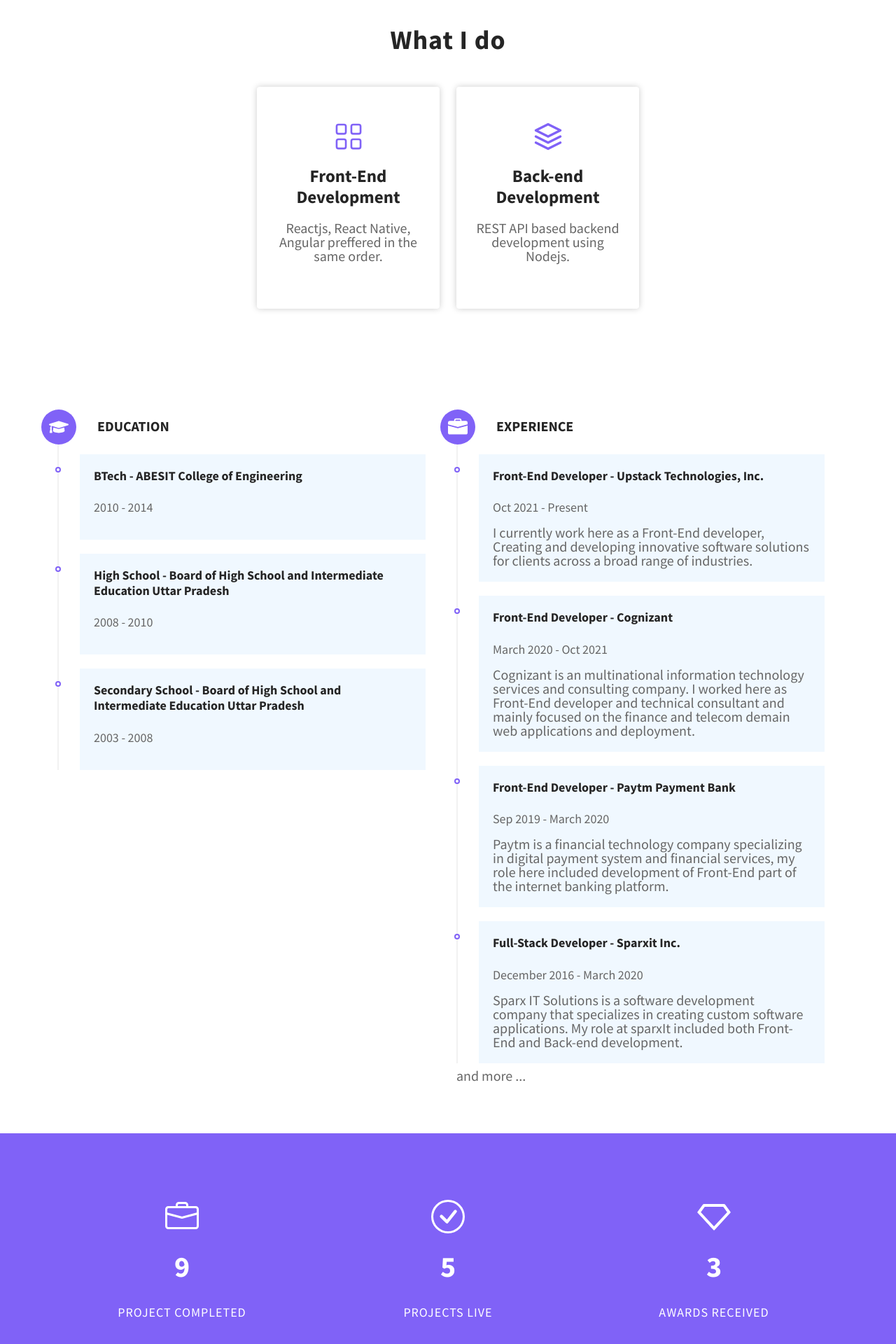
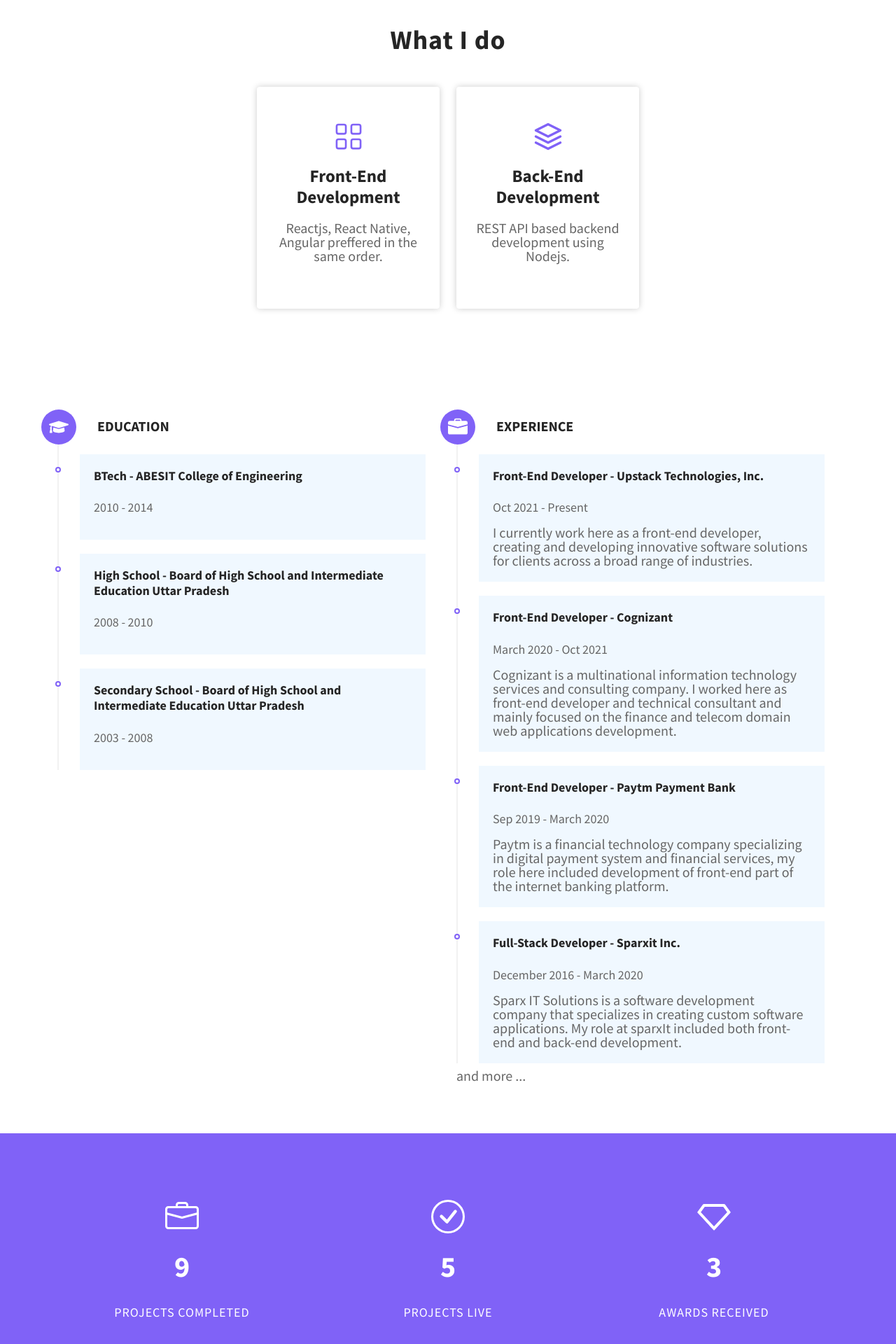
Before and after one commit to mustkem/portfolio, a Next.js app: page / in a window 1280 px wide. Shown: the part 1489-3409 px from the top of the page at 70% size. Built offline with nearby package versions, Linux system fonts and the light colour scheme.

Commit message:
fix: experience texts

```diff
--- a/components/About/About.jsx
+++ b/components/About/About.jsx
@@ -23,7 +23,7 @@ const About = () => {
             >
               <h3 className="d-flex justify-content-center">Hi There!</h3>
               <p>
-                I am a Front-End developer with a passion to create powerful
+                I am a front-end developer with a passion to create powerful
                 tech products. With over 7 years of experience in software
                 development, I load an arsenal of various technologies aimed at
                 high quality development adhering to the industry standards
--- a/components/Counter/Counter.jsx
+++ b/components/Counter/Counter.jsx
@@ -31,7 +31,7 @@ const Counter = () => {
                 <BsBriefcase />
               </div>
               <div className="counterUp">9</div>
-              <p>Project Completed</p>
+              <p>Projects Completed</p>
             </div>
           </div>
           {/* Counter Item */}
--- a/components/Resume/Resume.jsx
+++ b/components/Resume/Resume.jsx
@@ -80,7 +80,7 @@ const Resume = () => {
                     </h3>
                     <span>Oct 2021 - Present</span>
                     <p className="line-text">
-                      I currently work here as a Front-End developer, Creating
+                      I currently work here as a front-end developer, creating
                       and developing innovative software solutions for clients
                       across a broad range of industries.
                     </p>
@@ -93,11 +93,10 @@ const Resume = () => {
                     </h3>
                     <span>March 2020 - Oct 2021</span>
                     <p className="line-text">
-                      Cognizant is an multinational information technology
-                      services and consulting company. I worked here as Front-End
+                      Cognizant is a multinational information technology
+                      services and consulting company. I worked here as front-end
                       developer and technical consultant and mainly focused on
-                      the finance and telecom demain web applications and
-                      deployment.
+                      the finance and telecom domain web applications development.
                     </p>
                   </div>
                 </li>
@@ -110,7 +109,7 @@ const Resume = () => {
                     <p className="line-text">
                       Paytm is a financial technology company specializing in
                       digital payment system and financial services, my role
-                      here included development of Front-End part of the
+                      here included development of front-end part of the
                       internet banking platform.
                     </p>
                   </div>
@@ -124,7 +123,7 @@ const Resume = () => {
                     <p className="line-text">
                       Sparx IT Solutions is a software development company that
                       specializes in creating custom software applications. My
-                      role at sparxIt included both Front-End and Back-end
+                      role at sparxIt included both front-end and back-end
                       development.
                     </p>
                   </div>
--- a/components/Services/Services.jsx
+++ b/components/Services/Services.jsx
@@ -56,7 +56,7 @@ const Services = () => {
                 <FiLayers />
               </div>
               <div className="services-content">
-                <h3>Back-end Development</h3>
+                <h3>Back-End Development</h3>
                 <p>REST API based backend development using Nodejs.</p>
               </div>
             </div>
--- a/pages/index.tsx
+++ b/pages/index.tsx
@@ -62,7 +62,7 @@ const HeadMeta = () => {
       <meta name="title" content="Mustkeem K | Front-End Developer" />
       <meta
         name="description"
-        content="Mustkeem K is a Front-End Developer and Mentor with over 6 years of experience in remote application, web development and mentoring."
+        content="Mustkeem K is a front-end Developer and Mentor with over 6 years of experience in remote application, web development and mentoring."
       />
 
       {/* Open Graph / Facebook  */}
@@ -71,7 +71,7 @@ const HeadMeta = () => {
       <meta property="og:title" content="Mustkeem K | Front-End Developer" />
       <meta
         property="og:description"
-        content="Mustkeem K is a Front-End Developer and Mentor with over 6 years of experience in remote application, web development and mentoring."
+        content="Mustkeem K is a front-end Developer and Mentor with over 6 years of experience in remote application, web development and mentoring."
       />
 
       {/* Twitter  */}
@@ -79,11 +79,11 @@ const HeadMeta = () => {
       <meta property="twitter:url" content="https://metatags.io/" />
       <meta
         property="twitter:title"
-        content="Mustkeem K | Front-End Developer"
+        content="Mustkeem K | front-end Developer"
       />
       <meta
         property="twitter:description"
-        content="Mustkeem K is a Front-End Developer and Mentor with over 6 years of experience in remote application, web development and mentoring."
+        content="Mustkeem K is a front-end Developer and Mentor with over 6 years of experience in remote application, web development and mentoring."
       />
     </>
   );
```
